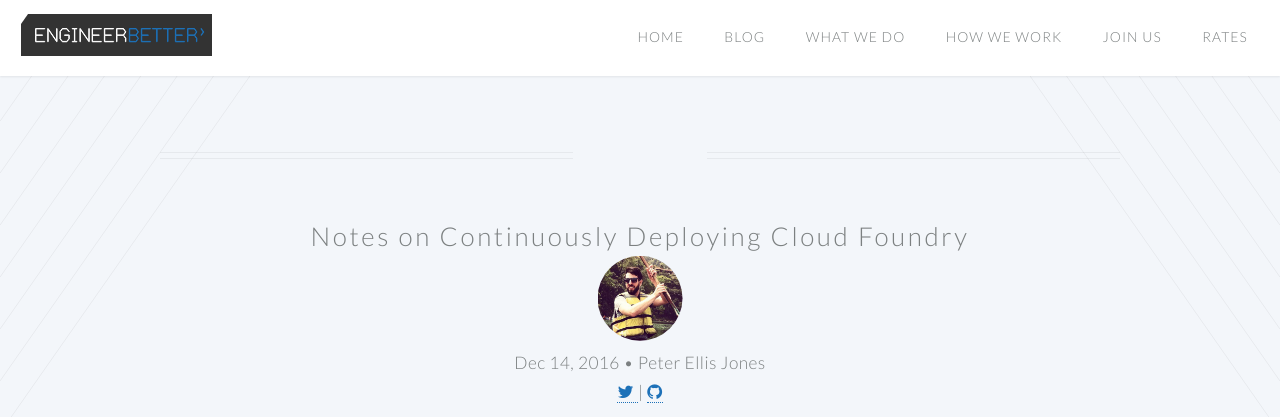
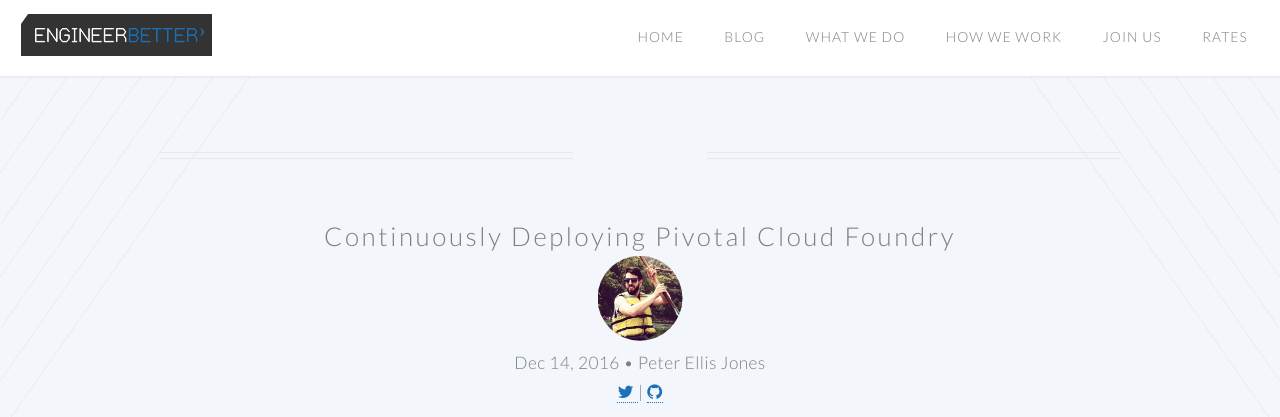
Before and after one commit to DanielJonesEB/engineerbetter.com, a Jekyll site: the page built from _posts/2016-12-14-continuously-deploying-pivotal-cloudfoundry.markdown, in a window 1280 px wide and 900 px high. Shown: the top 417 px of the window. Built offline with Jekyll 4.4.1, drawn with Linux system fonts in a browser that asks for light colours; comment, search, counter and statistics services are not loaded.

Commit message:
make more SEO-friendly for PCF

```diff
--- a/_posts/2016-12-14-notes-on-continuously-deploying-cloudfoundry.markdown
+++ b/_posts/2016-12-14-continuously-deploying-pivotal-cloudfoundry.markdown
@@ -1,6 +1,6 @@
 ---
 layout: post
-title:  Notes on Continuously Deploying Cloud Foundry
+title:  Continuously Deploying Pivotal Cloud Foundry
 author: pete
 comments: true
 ---
```
